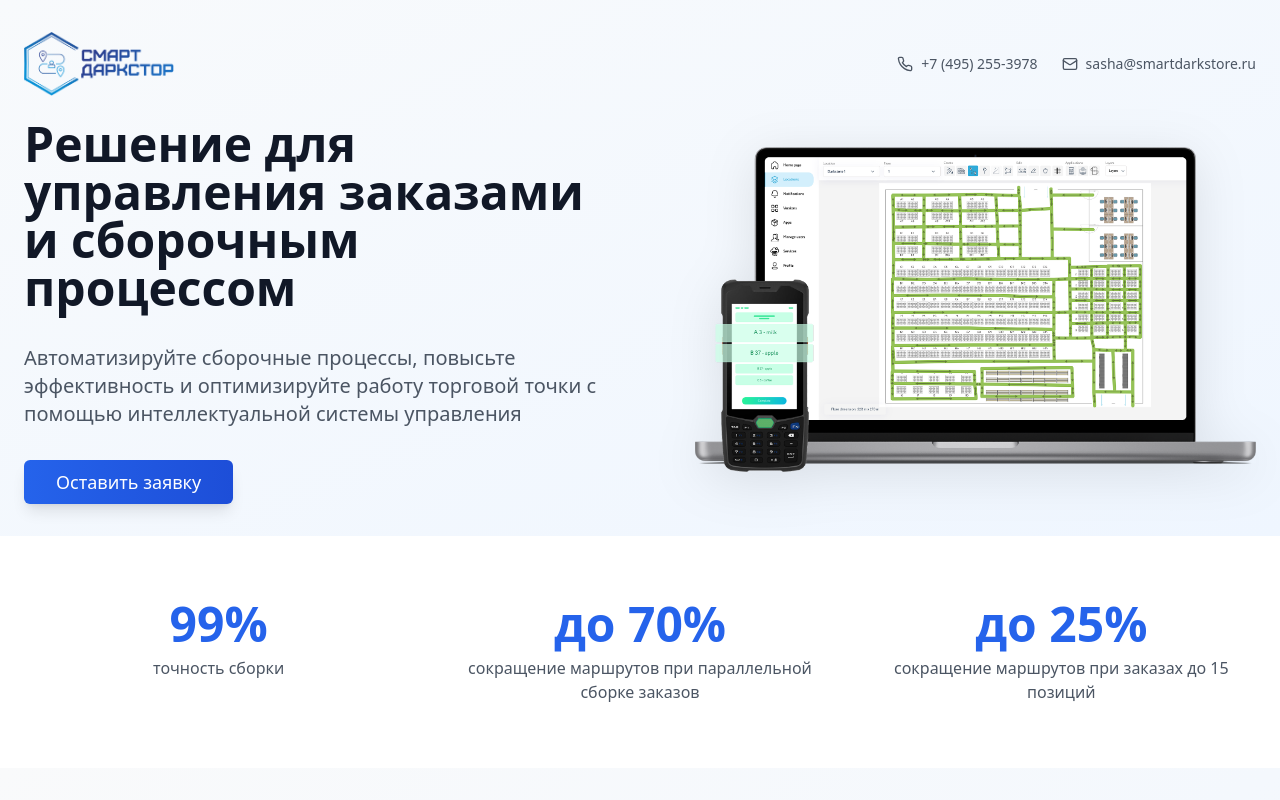
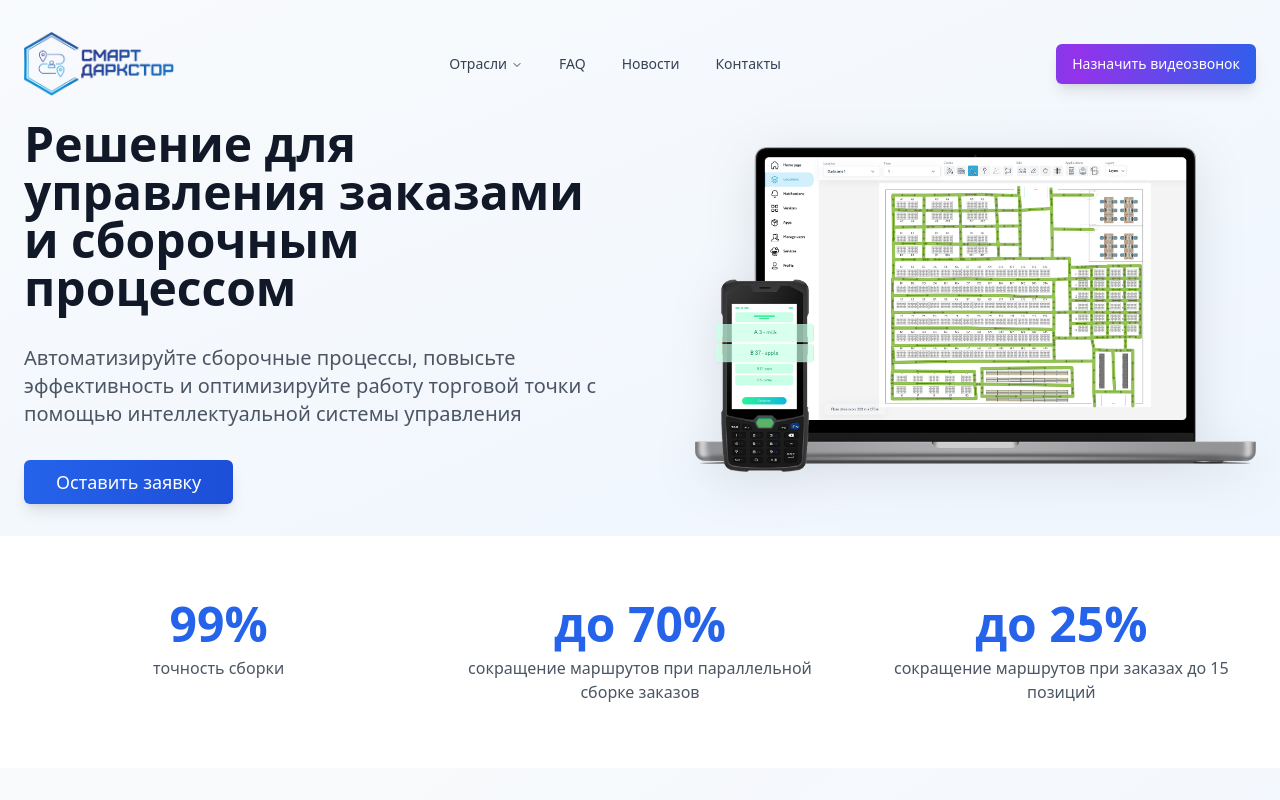
Before and after one commit to Diana-Savelieva/smartdarkstore.ru, a React (Vite) app: page / in a window 1280 px wide. Shown: the top 800 px of the page. Built offline with nearby package versions, Linux system fonts and the light colour scheme.

Commit message:
Add navigation and contact button

```diff
--- a/src/index.css
+++ b/src/index.css
@@ -101,3 +101,18 @@
     @apply bg-background text-foreground;
   }
 }
+
+@layer utilities {
+  @keyframes gradient {
+    0%, 100% {
+      background-position: 0% 50%;
+    }
+    50% {
+      background-position: 100% 50%;
+    }
+  }
+
+  .animate-gradient {
+    animation: gradient 3s ease infinite;
+  }
+}
--- a/src/pages/Index.tsx
+++ b/src/pages/Index.tsx
@@ -3,9 +3,17 @@ import { Button } from "@/components/ui/button";
 import { Card, CardContent } from "@/components/ui/card";
 import { Input } from "@/components/ui/input";
 import { Textarea } from "@/components/ui/textarea";
-import { Clock, Route, Users, Video, Zap, BarChart3, Package, Check, TrendingUp, Smartphone, Phone, Mail } from "lucide-react";
+import { Clock, Route, Users, Video, Zap, BarChart3, Package, Check, TrendingUp, Smartphone, ChevronDown, Phone, Mail } from "lucide-react";
 import { useToast } from "@/hooks/use-toast";
 import { supabase } from "@/integrations/supabase/client";
+import {
+  NavigationMenu,
+  NavigationMenuContent,
+  NavigationMenuItem,
+  NavigationMenuLink,
+  NavigationMenuList,
+  NavigationMenuTrigger,
+} from "@/components/ui/navigation-menu";
 
 const Index = () => {
   const { toast } = useToast();
@@ -65,25 +73,90 @@ const Index = () => {
       {/* Hero Section */}
       <section className="relative py-6 md:py-8 bg-gradient-to-br from-slate-50 to-blue-50 overflow-hidden">
         <div className="container mx-auto px-4 md:px-6">
-          {/* Logo and Contact Info positioned together */}
-          <div className="flex flex-col sm:flex-row sm:items-center sm:justify-between mb-4 md:mb-6">
-            <div className="flex items-center mb-4 sm:mb-0">
+          {/* Logo, Navigation and CTA */}
+          <div className="flex flex-col lg:flex-row lg:items-center lg:justify-between mb-4 md:mb-6 gap-4">
+            <div className="flex items-center">
               <img
                 src="/lovable-uploads/2fbd3ffc-2c98-4dc7-b80a-963941993cce.png"
                 alt="СМАРТ ДАРКСТОР"
                 className="h-12 md:h-16 w-auto"
               />
             </div>
-            <div className="flex flex-col sm:flex-row gap-4 sm:gap-6">
-              <div className="flex items-center gap-2 text-gray-600 hover:text-blue-600 transition-colors">
-                <Phone className="w-4 h-4" />
-                <span className="text-sm font-medium">+7 (495) 255-3978</span>
-              </div>
-              <div className="flex items-center gap-2 text-gray-600 hover:text-blue-600 transition-colors">
-                <Mail className="w-4 h-4" />
-                <span className="text-sm font-medium">sasha@smartdarkstore.ru</span>
-              </div>
-            </div>
+
+            {/* Navigation Menu */}
+            <NavigationMenu className="hidden lg:block">
+              <NavigationMenuList>
+                <NavigationMenuItem>
+                  <NavigationMenuTrigger className="text-gray-700 hover:text-blue-600 bg-transparent">
+                    Отрасли
+                  </NavigationMenuTrigger>
+                  <NavigationMenuContent>
+                    <ul className="grid gap-2 p-4 w-[200px]">
+                      <li>
+                        <NavigationMenuLink asChild>
+                          <a
+                            href="#"
+                            className="block select-none rounded-md p-3 leading-none no-underline outline-none transition-colors hover:bg-accent hover:text-accent-foreground focus:bg-accent focus:text-accent-foreground"
+                          >
+                            <div className="text-sm font-medium">Ритейл</div>
+                          </a>
+                        </NavigationMenuLink>
+                      </li>
+                      <li>
+                        <NavigationMenuLink asChild>
+                          <a
+                            href="#"
+                            className="block select-none rounded-md p-3 leading-none no-underline outline-none transition-colors hover:bg-accent hover:text-accent-foreground focus:bg-accent focus:text-accent-foreground"
+                          >
+                            <div className="text-sm font-medium">Логистика и склад</div>
+                          </a>
+                        </NavigationMenuLink>
+                      </li>
+                    </ul>
+                  </NavigationMenuContent>
+                </NavigationMenuItem>
+
+                <NavigationMenuItem>
+                  <NavigationMenuLink asChild>
+                    <a
+                      href="#"
+                      className="inline-flex items-center justify-center rounded-md px-4 py-2 text-sm font-medium text-gray-700 hover:text-blue-600 hover:bg-accent transition-colors focus:bg-accent focus:text-accent-foreground focus:outline-none disabled:pointer-events-none disabled:opacity-50"
+                    >
+                      FAQ
+                    </a>
+                  </NavigationMenuLink>
+                </NavigationMenuItem>
+
+                <NavigationMenuItem>
+                  <NavigationMenuLink asChild>
+                    <a
+                      href="#"
+                      className="inline-flex items-center justify-center rounded-md px-4 py-2 text-sm font-medium text-gray-700 hover:text-blue-600 hover:bg-accent transition-colors focus:bg-accent focus:text-accent-foreground focus:outline-none disabled:pointer-events-none disabled:opacity-50"
+                    >
+                      Новости
+                    </a>
+                  </NavigationMenuLink>
+                </NavigationMenuItem>
+
+                <NavigationMenuItem>
+                  <NavigationMenuLink asChild>
+                    <a
+                      href="#"
+                      className="inline-flex items-center justify-center rounded-md px-4 py-2 text-sm font-medium text-gray-700 hover:text-blue-600 hover:bg-accent transition-colors focus:bg-accent focus:text-accent-foreground focus:outline-none disabled:pointer-events-none disabled:opacity-50"
+                    >
+                      Контакты
+                    </a>
+                  </NavigationMenuLink>
+                </NavigationMenuItem>
+              </NavigationMenuList>
+            </NavigationMenu>
+
+            {/* CTA Button */}
+            <Button
+              className="relative overflow-hidden bg-gradient-to-r from-blue-600 via-purple-600 to-blue-600 bg-[length:200%_100%] hover:bg-[position:100%_0] text-white border-0 shadow-lg transition-all duration-500 animate-gradient"
+            >
+              Назначить видеозвонок
+            </Button>
           </div>
 
           <div className="grid grid-cols-1 lg:grid-cols-2 gap-8 md:gap-12 items-center">
```
